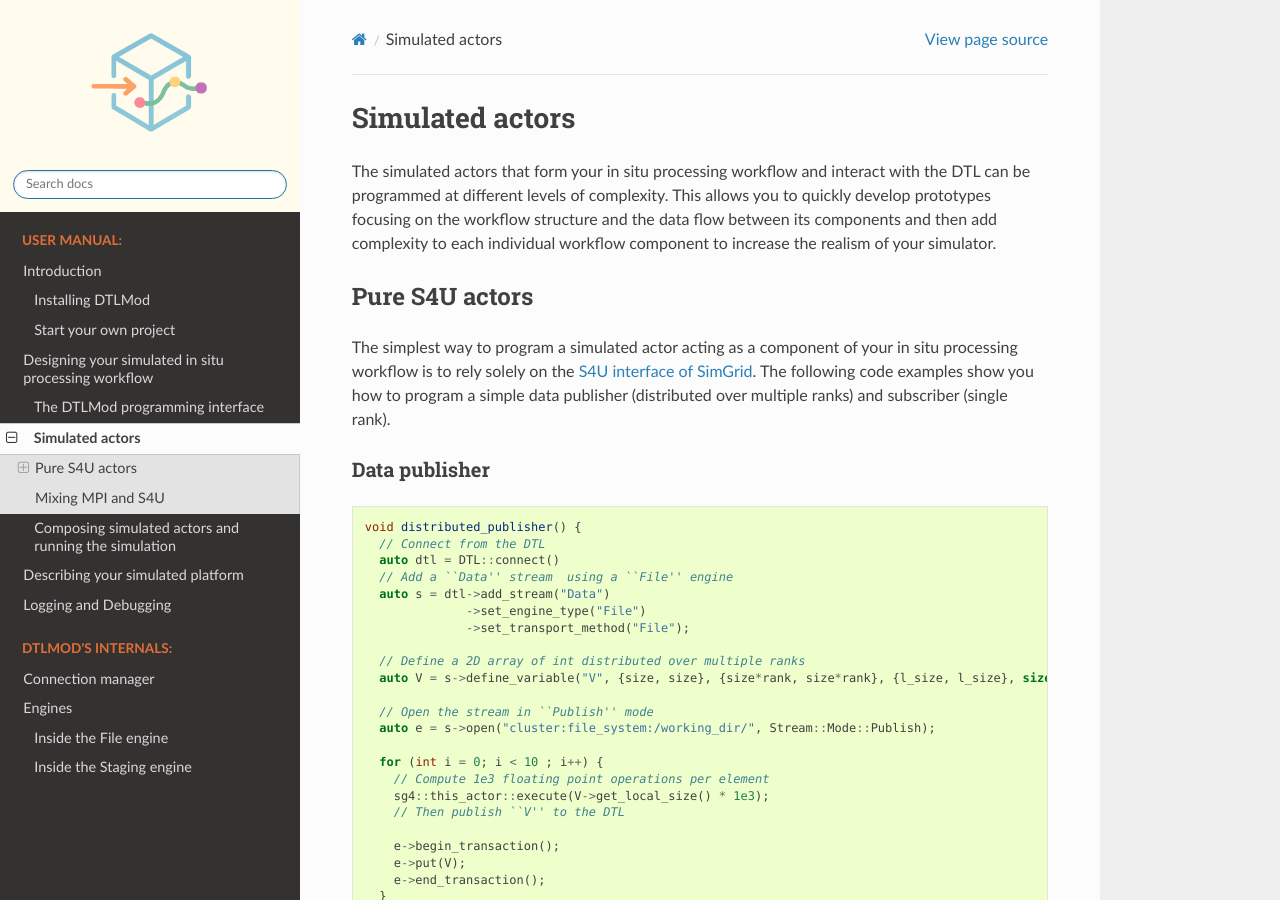
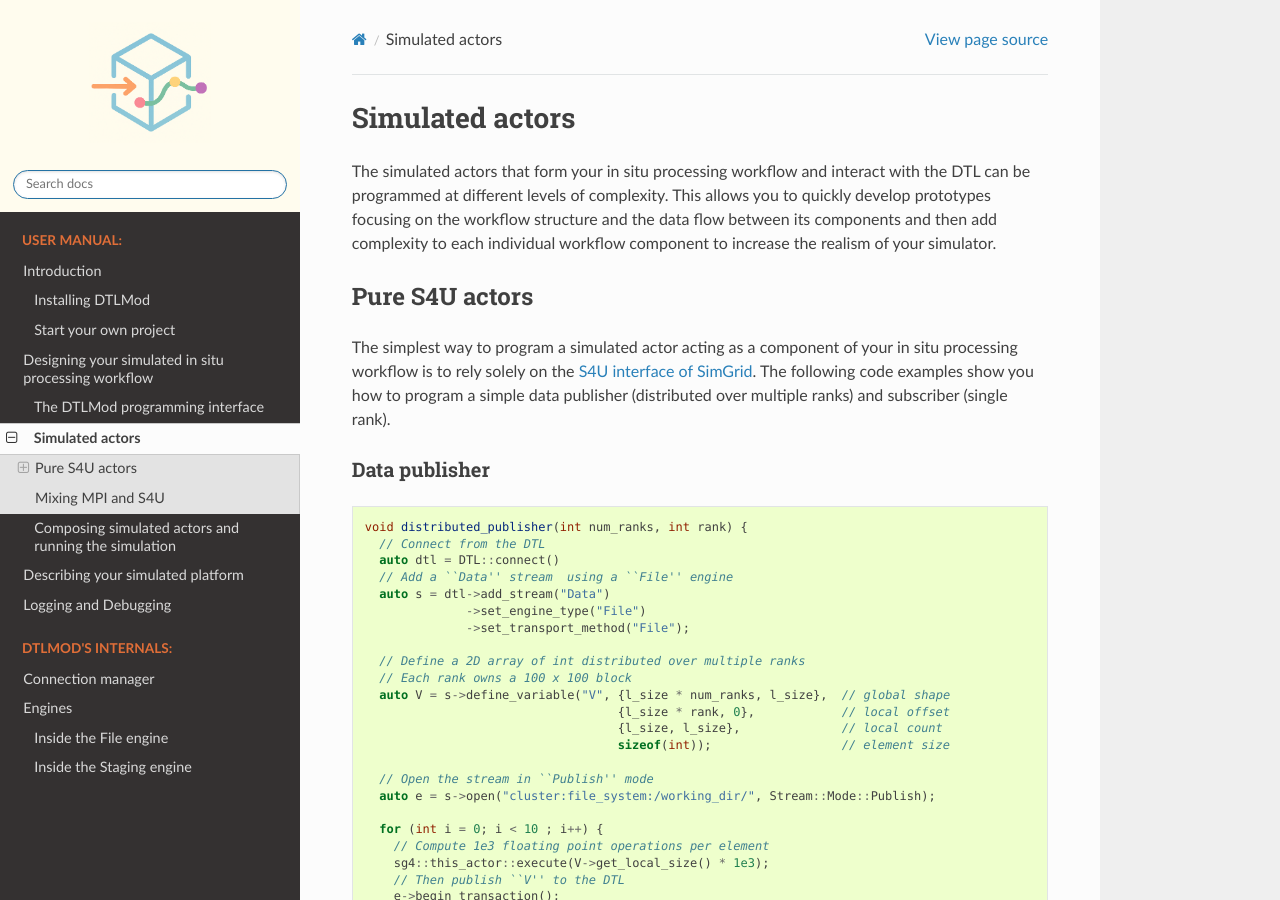
Before and after one commit to simgrid/DTLMod, a Sphinx documentation site: the page built from doc/source/app_Actors.rst, in a window 1280 px wide and 900 px high. Built offline with Sphinx 7.4.7 and the Read the Docs theme 3.1.0, drawn with Linux system fonts in a browser that asks for light colours.

Commit message:
fix a code snippet

```diff
--- a/doc/source/app_Actors.rst
+++ b/doc/source/app_Actors.rst
@@ -22,7 +22,7 @@ Data publisher
 
 .. code-block:: cpp
 
- void distributed_publisher() {
+ void distributed_publisher(int num_ranks, int rank) {
    // Connect from the DTL
    auto dtl = DTL::connect()
    // Add a ``Data'' stream  using a ``File'' engine
@@ -31,7 +31,11 @@ Data publisher
                ->set_transport_method("File");
 
    // Define a 2D array of int distributed over multiple ranks
-   auto V = s->define_variable("V", {size, size}, {size*rank, size*rank}, {l_size, l_size}, sizeof(int));
+   // Each rank owns a 100 x 100 block
+   auto V = s->define_variable("V", {l_size * num_ranks, l_size},  // global shape
+                                    {l_size * rank, 0},            // local offset
+                                    {l_size, l_size},              // local count
+                                    sizeof(int));                  // element size
 
    // Open the stream in ``Publish'' mode
    auto e = s->open("cluster:file_system:/working_dir/", Stream::Mode::Publish);
@@ -40,7 +44,6 @@ Data publisher
      // Compute 1e3 floating point operations per element
      sg4::this_actor::execute(V->get_local_size() * 1e3);
      // Then publish ``V'' to the DTL
-
      e->begin_transaction();
      e->put(V);
      e->end_transaction();
```
